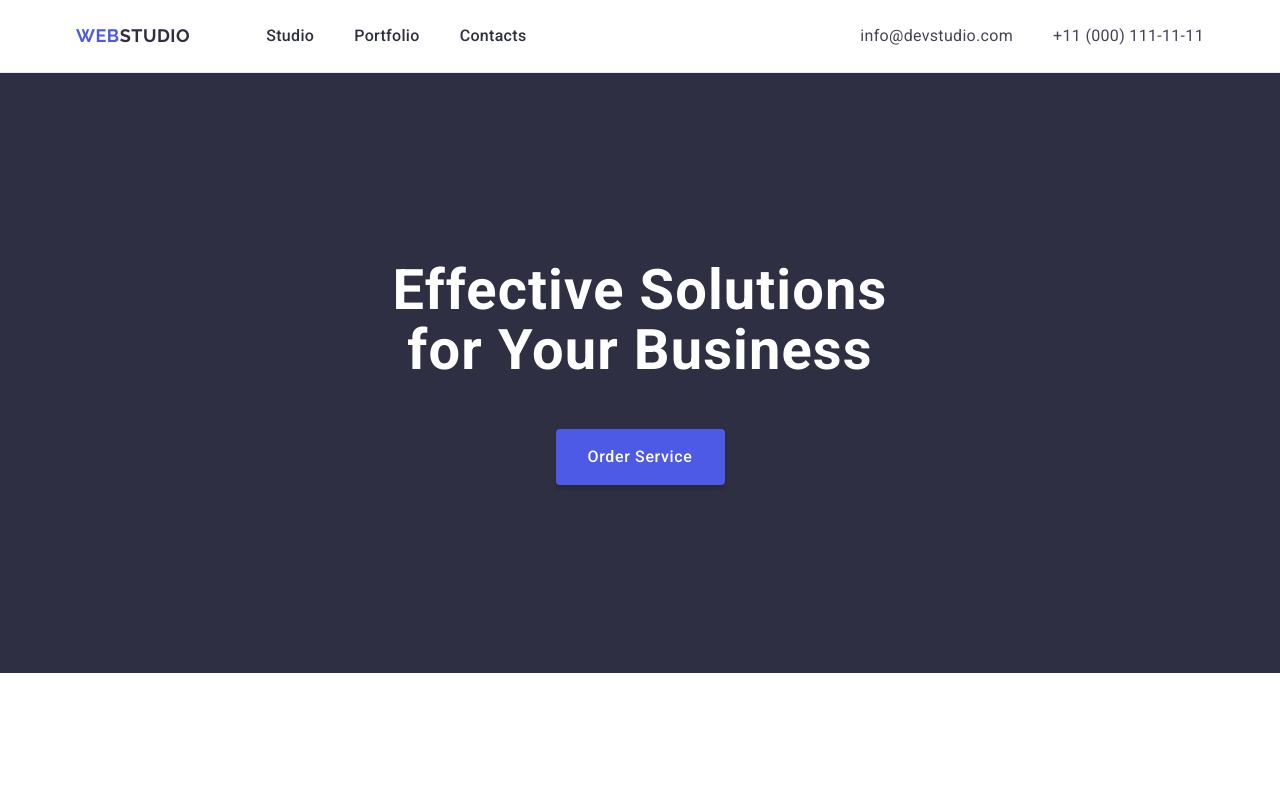
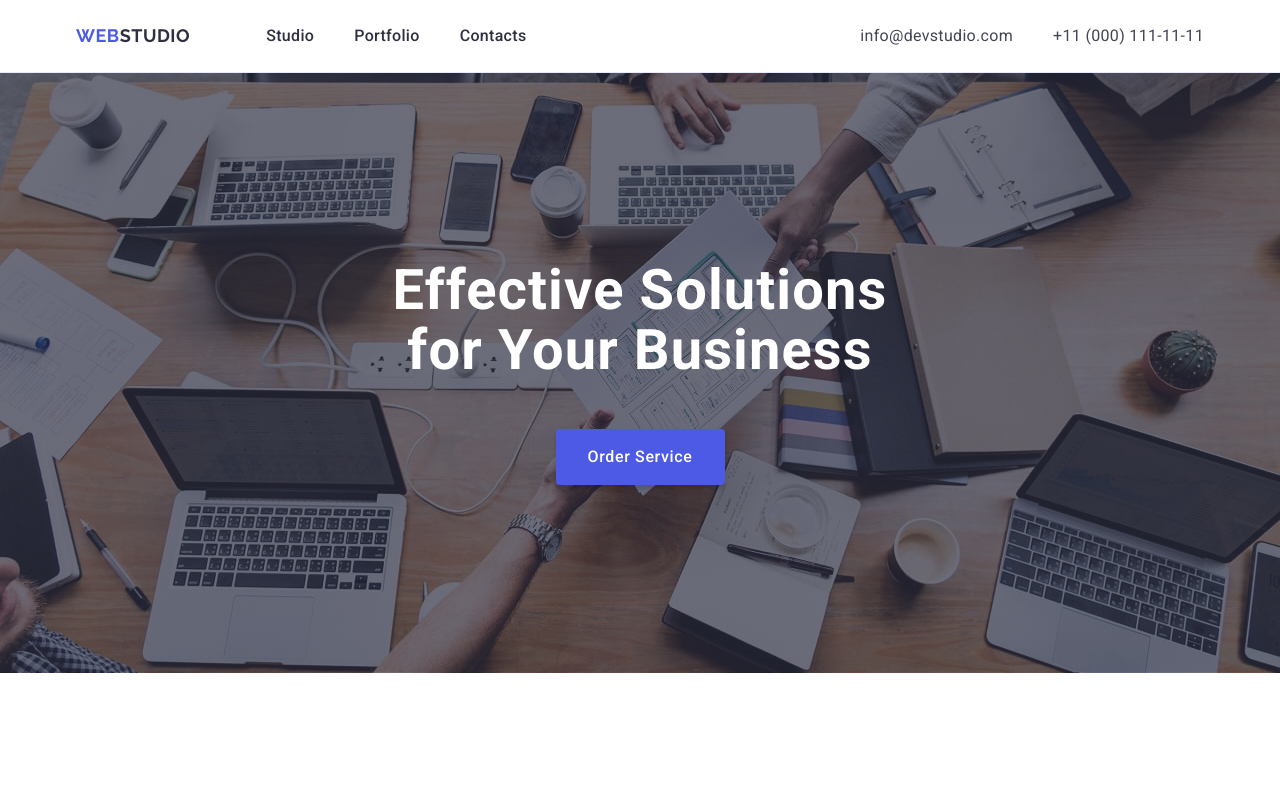
Before and after one commit to SexBlender/goit-markup-hw-04, a plain HTML site: page index.html in a window 1280 px wide. Shown: the top 789 px of the page. Drawn offline with nearby package versions, Linux system fonts and the light colour scheme.

Commit message:
add-background-hero

```diff
--- a/css/styles.css
+++ b/css/styles.css
@@ -159,8 +159,14 @@ button {
 /* HERO */
 .hero {
   background-color: #2e2f42;
+  margin: 0 auto;
   padding-top: 188px;
   padding-bottom: 188px;
+  max-width: 1440px;
+  background-repeat: no-repeat;
+  background-position: center;
+  background-size: cover;
+  background-image: linear-gradient(rgba(46, 47, 66, 0.7), rgba(46, 47, 66, 0.7)), url("../images/main-bg.jpg");
 }
 
 .hero-title {
@@ -264,6 +270,10 @@ button {
   padding: 32px 0;
 }
 
+.team-subtitle{
+  text-align: center;
+}
+
 .img-title .team-subtitle {
   text-align: center;
   text-transform: capitalize;
```
Also changed, not shown: images/main-bg.jpg (added).
